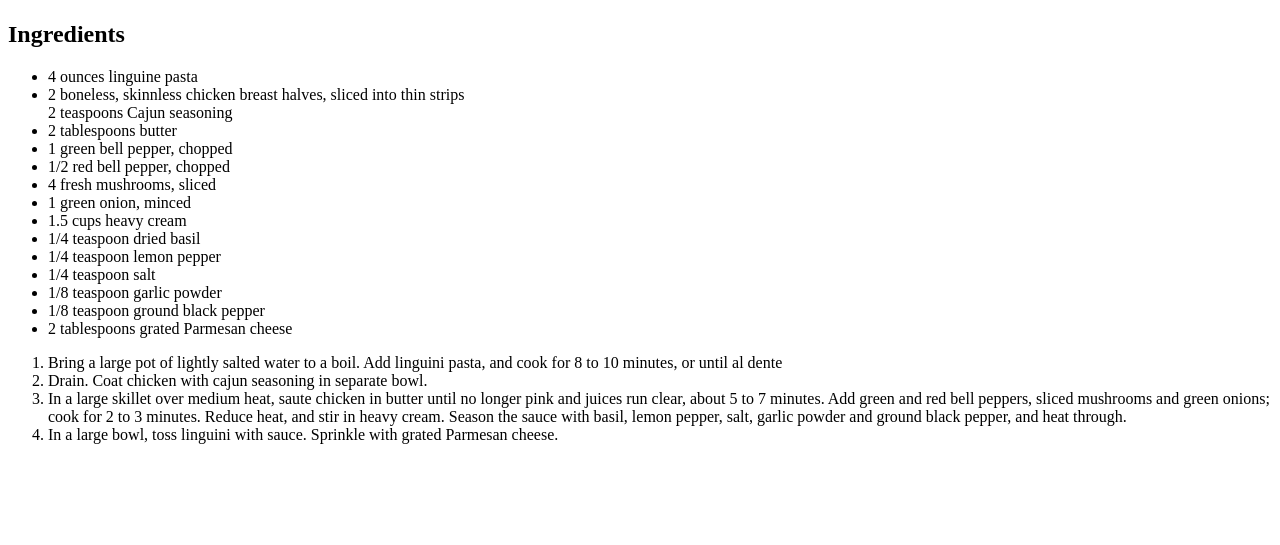
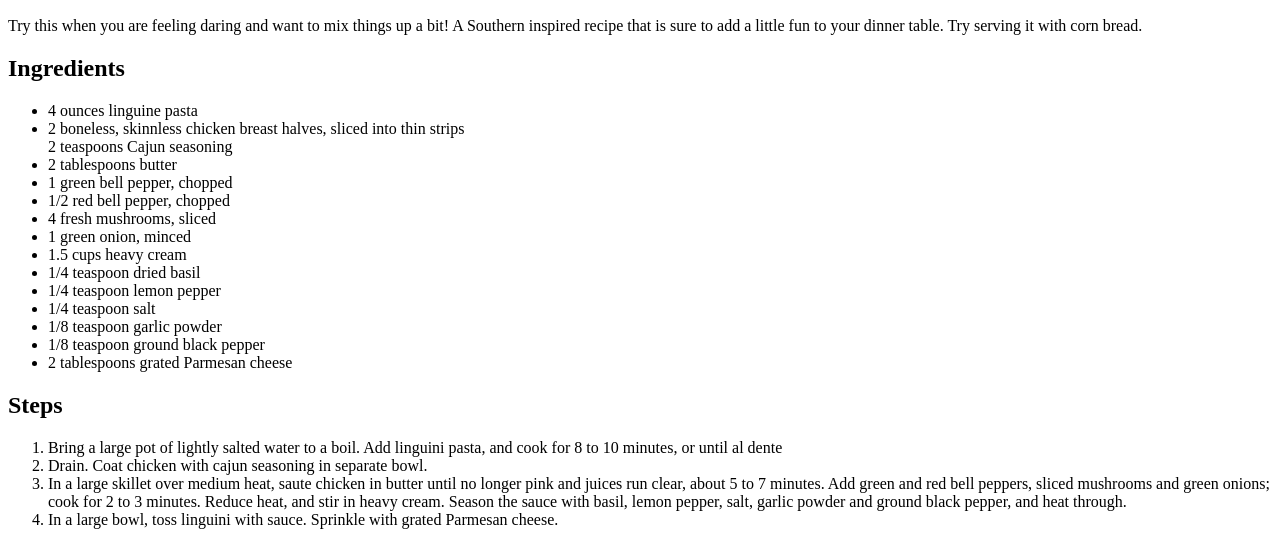
Before and after one commit to Ohm013/odin-recipes, a plain HTML site: page recipes/pasta.html in a window 1280 px wide. Shown: the part 383-928 px from the top of the page. Before the commit the page ends 843 px from the top, so only its background shows below. Drawn offline with Linux system fonts and the light colour scheme.

Commit message:
changed description after removing the directions from previous commit

```diff
--- a/recipes/pasta.html
+++ b/recipes/pasta.html
@@ -10,7 +10,7 @@
 
 <h1>Creamy Cajun Chicken Pasta</h1>
     <img src="https://imagesvc.meredithcorp.io/v3/mm/image?url=https%3A%2F%2Fimages.media-allrecipes.com%2Fuserphotos%2F9309747.jpg&q=60&c=sc&orient=true&poi=auto&h=512"alt="Plate full of the Creamy Cajun Chicken Pasta">
-    <p>
+    <p> Try this when you are feeling daring and want to mix things up a bit! A Southern inspired recipe that is sure to add a little fun to your dinner table. Try serving it with corn bread.</p>
 
         <h2>Ingredients</h2>
     <ul>
@@ -31,6 +31,7 @@
         <li>2 tablespoons grated Parmesan cheese</li>
     </ul>
 
+    <h2>Steps</h2>
     <ol>
         <li> Bring a large pot of lightly salted water to a boil. Add linguini pasta, and cook for 8 to 10 minutes, or until al dente</li>
         <li> Drain. Coat chicken with cajun seasoning in separate bowl.</li>
```
